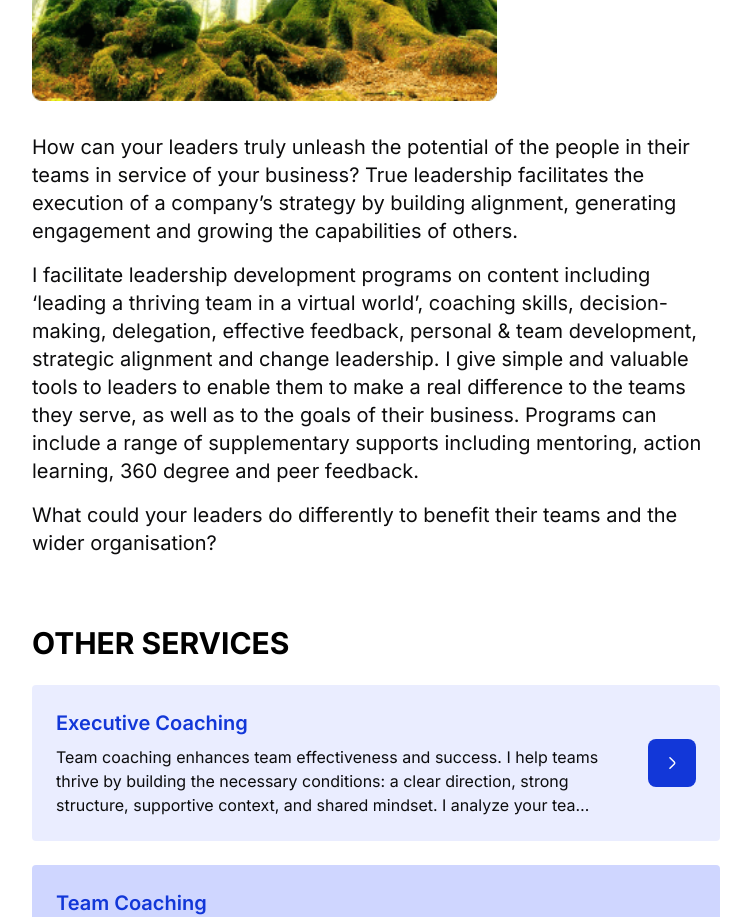
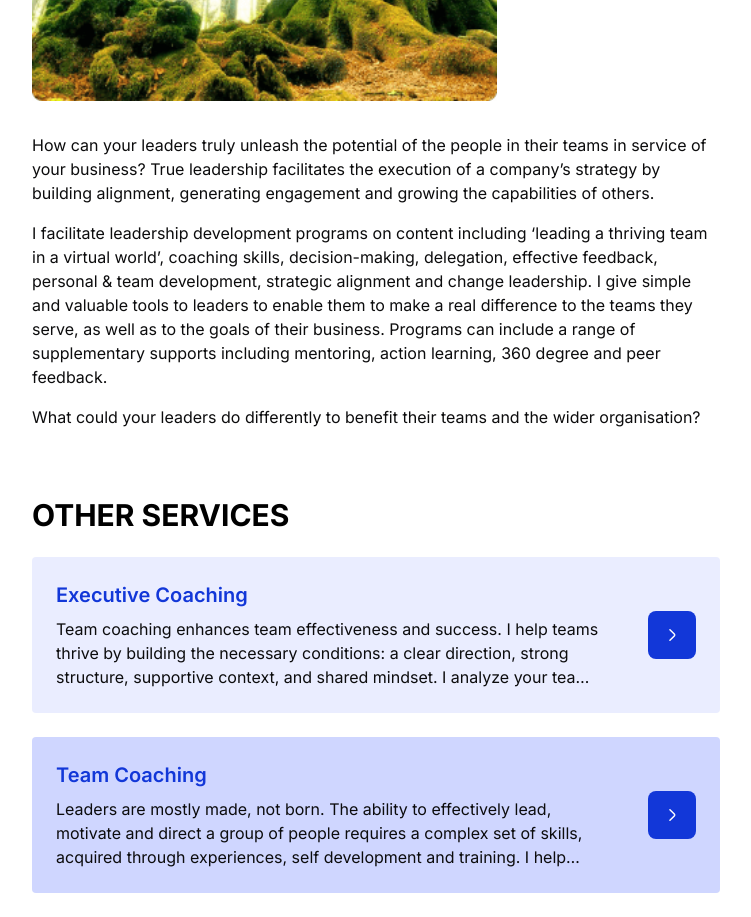
Before and after one commit to V1talquaaa/neil, a Next.js app: page /leader-development in a window 1280 px wide. Shown: the part 840-1757 px from the top of the page, without its empty margins (264-1015 px from the left). Built offline with nearby package versions, Linux system fonts and the light colour scheme.

Commit message:
Update page.jsx

```diff
--- a/src/app/leader-development/page.jsx
+++ b/src/app/leader-development/page.jsx
@@ -34,14 +34,14 @@
             alt="neil meyrick"
             className="lg:hidden my-[32px]"
           />
-            <p className="text-xl text-mainBlack">
+            <p className="text-base lg:text-xl text-mainBlack">
               How can your leaders truly unleash the potential of the people in
               their teams in service of your business? True leadership
               facilitates the execution of a company’s strategy by building
               alignment, generating engagement and growing the capabilities of
               others.
             </p>
-            <p className="my-[16px] text-xl text-mainBlack">
+            <p className="my-[16px] text-base lg:text-xl text-mainBlack">
               I facilitate leadership development programs on content including
               ‘leading a thriving team in a virtual world’, coaching skills,
               decision-making, delegation, effective feedback, personal & team
@@ -52,7 +52,7 @@
               supports including mentoring, action learning, 360 degree and peer
               feedback.
             </p>
-            <p className="text-xl text-mainBlack">
+            <p className="text-base lg:text-xl text-mainBlack">
             What could your leaders do differently to benefit their teams and the wider organisation?
             </p>
           </div>
```
